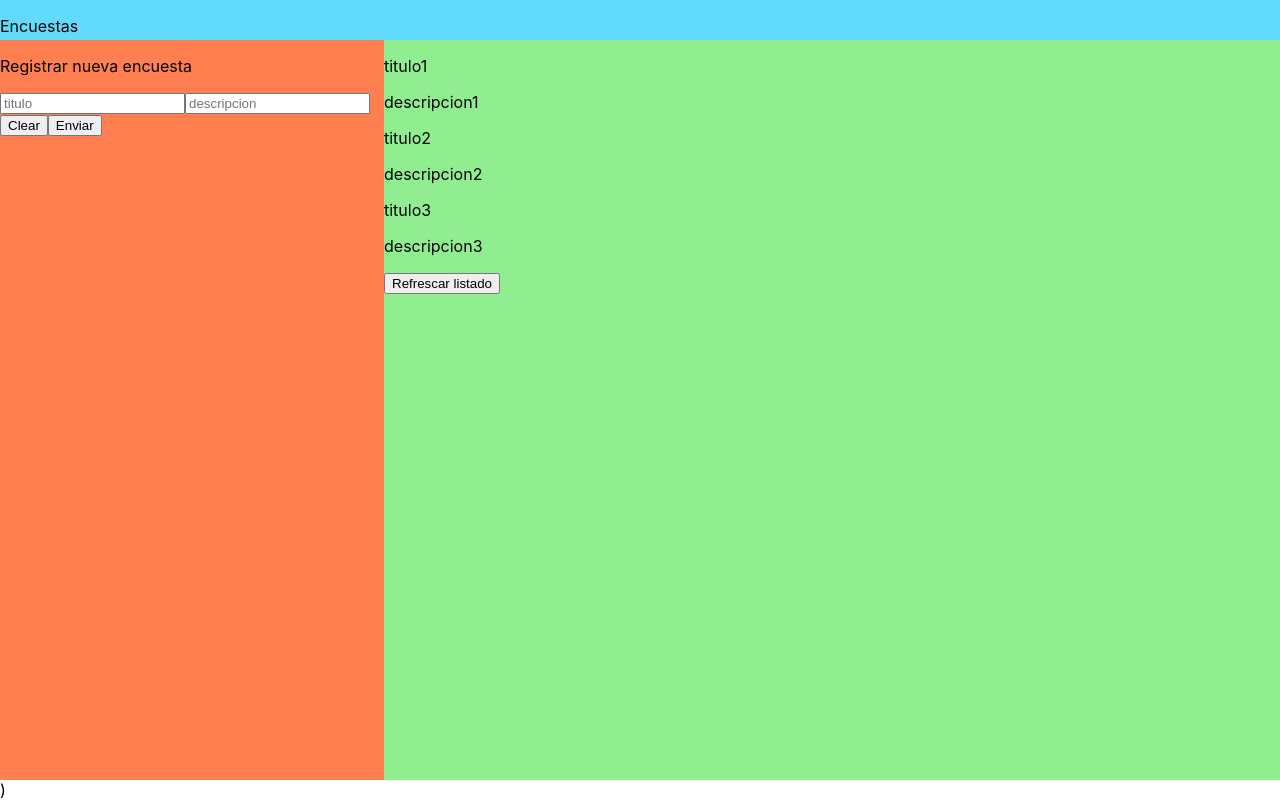
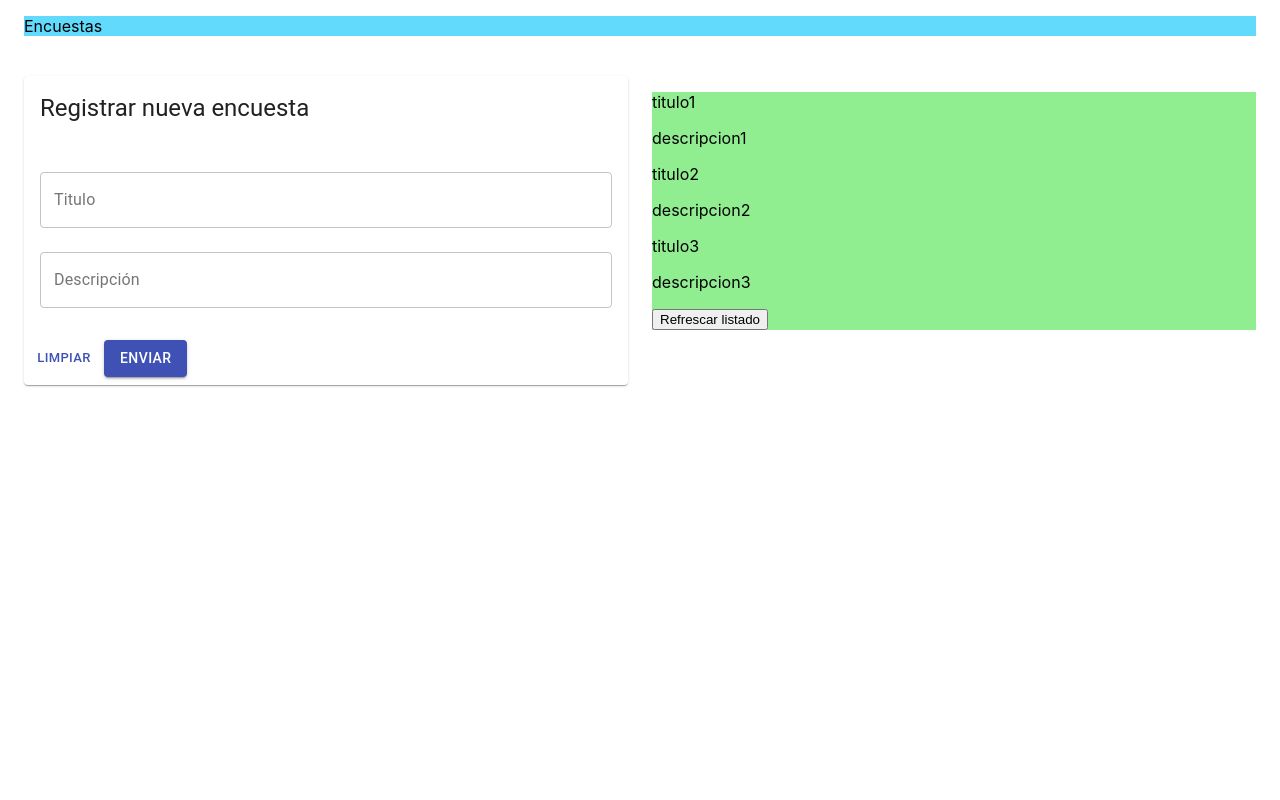
Before and after one commit to sebalreves/React-WWW, a React (Create React App) app in the folder frontend/: page / in a window 1280 px wide. Built offline with nearby package versions, Linux system fonts and the light colour scheme.

Commit message:
Registrar encuesta

```diff
--- a/frontend/package.json
+++ b/frontend/package.json
@@ -3,6 +3,7 @@
   "version": "0.1.0",
   "private": true,
   "dependencies": {
+    "@material-ui/core": "^4.12.3",
     "@testing-library/jest-dom": "^5.14.1",
     "@testing-library/react": "^11.2.7",
     "@testing-library/user-event": "^12.8.3",
--- a/frontend/src/App.css
+++ b/frontend/src/App.css
@@ -1,41 +1,4 @@
-.App {
-  text-align: center;
-}
 
-.App-logo {
-  height: 40vmin;
-  pointer-events: none;
-}
-
-@media (prefers-reduced-motion: no-preference) {
-  .App-logo {
-    animation: App-logo-spin infinite 0.4s linear;
-  }
-}
-
-.App-header {
-  background-color: #282c34;
-  min-height: 100vh;
-  display: flex;
-  flex-direction: column;
-  align-items: center;
-  justify-content: center;
-  font-size: calc(10px + 2vmin);
-  color: white;
-}
-
-.App-link {
-  color: #61dafb;
-}
-
-@keyframes App-logo-spin {
-  from {
-    transform: rotate(0deg);
-  }
-  to {
-    transform: rotate(360deg);
-  }
-}
 
 .parent {
   display: grid;
--- a/frontend/src/App.js
+++ b/frontend/src/App.js
@@ -2,14 +2,17 @@ import "./App.css";
 import Header from "./Header";
 import Formulario from "./Formulario";
 import Listado from "./Listado";
+import {Container, Grid} from "@material-ui/core";
 
 function App() {
   return (
-    <div className="parent">
-      <Header />
-      <Formulario />
-      <Listado />
-    </div>
+    <Container>
+        <Grid container spacing="3">
+            <Header />
+            <Formulario />
+            <Listado />
+        </Grid>
+    </Container>
   );
 }
 
--- a/frontend/src/Formulario.js
+++ b/frontend/src/Formulario.js
@@ -1,5 +1,7 @@
-import React, { useState } from "react";
+import React, {useState} from "react";
 import "./App.css";
+import {Button, Card, CardActions, CardContent, CardHeader, Grid, TextField} from "@material-ui/core";
+
 const Formulario = () => {
     const [titulo, setTitulo] = useState("");
     const [descripcion, setDescripcion] = useState("");
@@ -13,30 +15,52 @@ const Formulario = () => {
         console.log(body);
     };
     return (
-    <div className="formulario">
-      <p>Registrar nueva encuesta</p>
-      <input
-        type="text"
-        placeholder="titulo"
+        <Grid item xs="6">
+            <Card>
+                <CardHeader title="Registrar nueva encuesta" />
+                <CardContent>
+                    <form>
+                        <TextField type="text"
+                                   label="Titulo"
                                    value={titulo}
-        onChange={(e) => setTitulo(e.currentTarget.value)}
-      />
-      <input
-        type="text"
-        placeholder="descripcion"
+                                   fullWidth
+                                   variant="outlined"
+                                   margin="normal"
+                                   onChange={(e) => setTitulo(e.currentTarget.value)}/>
+
+                        <TextField type="text"
+                                   label="Descripción"
                                    value={descripcion}
-        onChange={(e) => setDescripcion(e.currentTarget.value)}
-      />
-      <button
+                                   fullWidth
+                                   variant="outlined"
+                                   margin="normal"
+                                   onChange={(e) => setDescripcion(e.currentTarget.value)}/>
+
+
+                    </form>
+                </CardContent>
+                <CardActions>
+                    <Button
+                        variant="text"
+                        color="primary"
+                        size="small"
                         onClick={() => {
                             console.log("LIMPIANDO INPUT");
                             setDescripcion("");
                             setTitulo("");
                         }}>
-        Clear
-      </button>
-      <button onClick={enviarEncuesta}>Enviar</button>
-    </div>
+                        Limpiar
+                    </Button>
+
+                    <Button
+                        variant="contained"
+                        color="primary"
+                        onClick={enviarEncuesta}>
+                        Enviar
+                    </Button>
+                </CardActions>
+            </Card>
+        </Grid>
     );
 };
 
--- a/frontend/src/Header.js
+++ b/frontend/src/Header.js
@@ -1,10 +1,13 @@
 import React from "react";
 import "./App.css";
+import {Grid} from "@material-ui/core";
 const Header = () => {
   return (
-    <div className="header">
-      <p>Encuestas</p>
-    </div>
+    <Grid item xs="12">
+        <div className="header">
+            <p>Encuestas</p>
+        </div>
+    </Grid>
   );
 };
 
--- a/frontend/src/Listado.js
+++ b/frontend/src/Listado.js
@@ -1,5 +1,6 @@
 import React, { useState, useEffect } from "react";
 import "./App.css";
+import {Grid} from "@material-ui/core";
 
 const encuestasDummy = [
   { id: "titulo1", title: "titulo1", description: "descripcion1" },
@@ -16,7 +17,7 @@ const Listado = () => {
     setTimeout(() => {
       setEncuestas(encuestasDummy);
       setStatus("success");
-    }, 1000 * 3);
+    }, 1000);
   };
 
   //cargar listado al cargar la pagina
@@ -29,7 +30,7 @@ const Listado = () => {
     return <p>Cargando</p>;
   }
   return (
-    <>
+    <Grid item xs="6">
       <div className="listado">
         {encuestas.map((encuesta) => {
           return (
@@ -41,8 +42,7 @@ const Listado = () => {
         })}
         <button onClick={getEncuestas}>Refrescar listado</button>
       </div>
-      )
-    </>
+    </Grid>
   );
 };
 
```
Also changed, not shown: 1 other file (tests, documents, lock files or other folders). Lines whose indentation alone changed are shown as unchanged.
